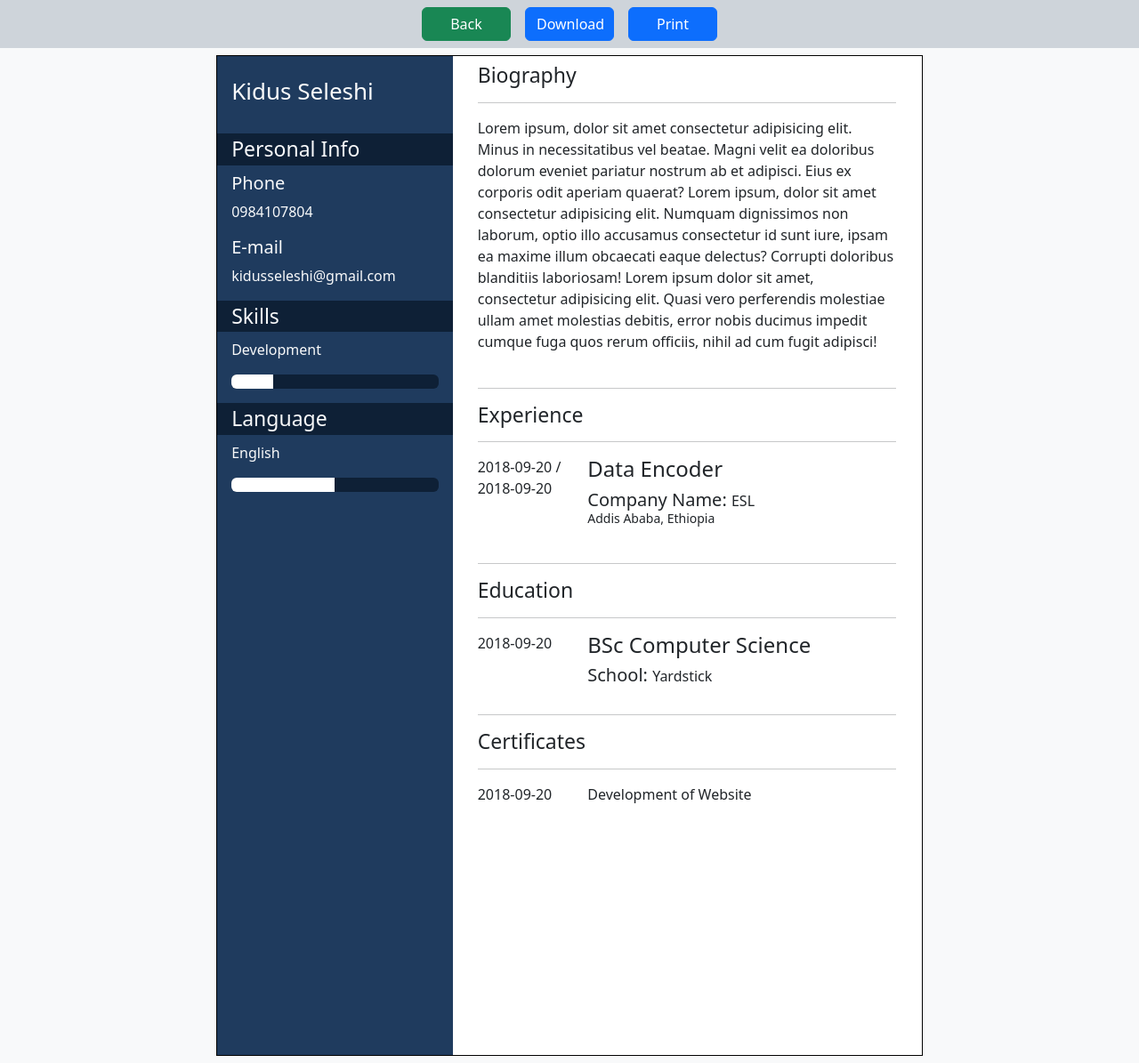
After one commit to kiyuenter/taskmaster, a PHP site: page /Cv-Template/cvPage/jhonCvDisplay.html in a window 1280 px wide. The commit adds this page. Shown: the whole page at 89% size. Run offline with PHP 8.4, Linux system fonts and the light colour scheme.

Commit message:
Update content

```diff
--- /dev/null
+++ b/Cv-Template/cvPage/jhonCvDisplay.html
@@ -0,0 +1,143 @@
+<!DOCTYPE html>
+<html lang="en">
+<head>
+    <meta charset="UTF-8">
+    <meta name="viewport" content="width=device-width, initial-scale=1.0">
+    <link rel="stylesheet" href="../../css/cvStyle/jhonCvDisplay.css">
+    <link rel="stylesheet" href="https://cdn.jsdelivr.net/npm/bootstrap@5.3.3/dist/css/bootstrap.min.css">
+    <title>Your CV | Taskmaster</title>
+    <style>
+        @media print {
+            .page {
+                margin: 0;
+                border: initial;
+                border-radius: initial;
+                width: initial;
+                min-height: initial;
+                box-shadow: initial;
+                background: initial;
+                page-break-after: always;
+            }
+
+            .dot-print{
+                display: none !important;
+            }
+        }
+    </style>
+</head>
+<body>
+    <div class="container-fluid bg-dark-subtle d-flex align-items-center justify-content-center dot-print">
+            <a href="jhonCv.html" class="btn btn-success m-2">Back</a>
+            <button class="btn btn-primary m-2">Download</button>
+            <button class="btn btn-primary m-2">Print</button>
+    </div>
+
+    <div class="container-fluid bg-body-tertiary d-flex justify-content-center align-items-center">
+        <div class="container m-2 bg-white page">
+            <div class="row">
+                <div class="col-md-4 first-column">
+                    <div>
+                        <div class="name py-4 ps-3">
+                            <h1 class="text-light">Kidus Seleshi</h1>
+                        </div>
+                        <div class="personal-info">
+                            <div class="title text-light">
+                                <h2 class="ps-3 py-1">Personal Info</h2>
+                            </div>
+                            <div class="content ps-3 text-light">
+                                <h5>Phone</h5>
+                                <p>0984107804</p>
+                                <h5>E-mail</h5>
+                                <p>kidusseleshi@gmail.com</p>
+                            </div>
+
+                            <div class="title text-light">
+                                <h2 class="ps-3 py-1">Skills</h2>
+                            </div>
+                            <div class="content ps-3 text-light">
+                                <p>Development</p>
+                                <div class="progress me-3 my-3 title" role="progressbar" aria-label="Basic example" aria-valuenow="0" aria-valuemin="0" aria-valuemax="100">
+                                    <div class="progress-bar bg-white" style="width:20%"></div>
+                                </div>
+                            </div>
+
+                            <div class="title text-light">
+                                <h2 class="ps-3 py-1">Language</h2>
+                            </div>
+                            <div class="content ps-3 text-light">
+                                <p>English</p>
+                                <div class="progress me-3 my-3 title" role="progressbar" aria-label="Basic example" aria-valuenow="0" aria-valuemin="0" aria-valuemax="100">
+                                    <div class="progress-bar bg-white" style="width:50%"></div>
+                                </div>
+                            </div>
+                        </div>
+                    </div>
+                </div>
+                <div class="col-md-8 py-1 second-column">
+                    <div class="name py-1 ps-3">
+                        <h2 class="w-100">Biography</h2>
+                        <hr>
+                        <div class="content">
+                            <p>Lorem ipsum, dolor sit amet consectetur adipisicing elit. Minus in necessitatibus vel beatae. Magni velit ea doloribus dolorum eveniet pariatur nostrum ab et adipisci. Eius ex corporis odit aperiam quaerat? Lorem ipsum, dolor sit amet consectetur adipisicing elit. Numquam dignissimos non laborum, optio illo accusamus consectetur id sunt iure, ipsam ea maxime illum obcaecati eaque delectus? Corrupti doloribus blanditiis laboriosam! Lorem ipsum dolor sit amet, consectetur adipisicing elit. Quasi vero perferendis molestiae ullam amet molestias debitis, error nobis ducimus impedit cumque fuga quos rerum officiis, nihil ad cum fugit adipisci!</p>
+                        </div>
+                    </div>
+                    <div class="name py-1 ps-3">
+                        <hr>
+                        <h2 class="w-100">Experience</h2>
+                        <hr>
+                        <div class="content">
+                            <div class="row">
+                                <div class="col-md-3">
+                                    <p>2018-09-20 <span>/</span> 2018-09-20</p>
+                                </div>
+                                <div class="col md-9">
+                                    <h4>Data Encoder</h4>
+                                    <h5>Company Name: <span style="font-size: 16px; font-weight: 400;">ESL</span></h5>
+                                    <p style="margin-top: -10px; font-size: 14px;">Addis Ababa, Ethiopia</p>
+                                </div>
+                            </div>
+                        </div>
+                    </div>
+
+                    <div class="name py-1 ps-3">
+                        <hr>
+                        <h2 class="w-100">Education</h2>
+                        <hr>
+                        <div class="content">
+                            <div class="row">
+                                <div class="col-md-3">
+                                    <p>2018-09-20</p>
+                                </div>
+                                <div class="col md-9">
+                                    <h4>BSc Computer Science</h4>
+                                    <h5>School: <span style="font-size: 16px; font-weight: 400;">Yardstick</span></h5>
+                                </div>
+                            </div>
+                        </div>
+                    </div>
+
+                    <div class="name py-1 ps-3">
+                        <hr>
+                        <h2 class="w-100">Certificates</h2>
+                        <hr>
+                        <div class="content">
+                            <div class="row">
+                                <div class="col-md-3">
+                                    <p>2018-09-20</p>
+                                </div>
+                                <div class="col md-9">
+                                    <p>Development of Website</p>
+                                </div>
+                            </div>
+                        </div>
+                    </div>
+                </div>
+            </div>
+        </div>
+    </div>
+
+
+
+    <script src="https://cdn.jsdelivr.net/npm/bootstrap@5.3.3/dist/js/bootstrap.bundle.min.js"></script>
+</body>
+</html>
--- a/Cv-Template/cvPage/jhonCvDisplay.php
+++ b/Cv-Template/cvPage/jhonCvDisplay.php
@@ -21,8 +21,8 @@
     echo "<br/>" . $phone;
     echo "<br/>" . $email;
     echo "<br/>" . $skill;
-    echo "<br/>" . $widthx;
-    echo "<br/>" . $widthy;
+    echo "<br/>" . $widthx."%";
+    echo "<br/>" . $widthy."%";
     echo "<br/>" . $bio;
     echo "<br/>" . $expstart;
     echo "<br/>" . $expend;
--- /dev/null
+++ b/css/cvStyle/jhonCvDisplay.css
@@ -0,0 +1,51 @@
+* {
+    margin: 0;
+    padding: 0;
+}
+
+button, a{
+    width: 100px;
+}
+
+.first-column {
+    padding: 0px !important;
+    background-color: #1f3b5e !important;
+    min-height: 29.7cm !important;
+    width: 7cm !important;
+}
+
+.second-column {
+    min-height: 29.7cm !important;
+    width: 13.5cm !important;
+}
+
+.title {
+    background-color: #0e2036 !important;
+}
+
+.page {
+    width: 21cm !important;
+    min-height: 29.7cm !important;
+    border: 1px solid #000;
+}
+
+h1{
+    font-size: 26px !important;
+}
+
+h2{
+    font-size: 23px !important;
+}
+
+h3{
+    font-size: 20px;
+}
+
+h4{
+    font-size: 18px;
+}
+
+@page {
+    size: A4;
+    margin: 0;
+}
```
Also changed, not shown: Cv-Template/cvPage/jhonCv.html (+32 -45 lines), css/cvStyle/jhonCv.css (+6 -2 lines), 1 other file.
